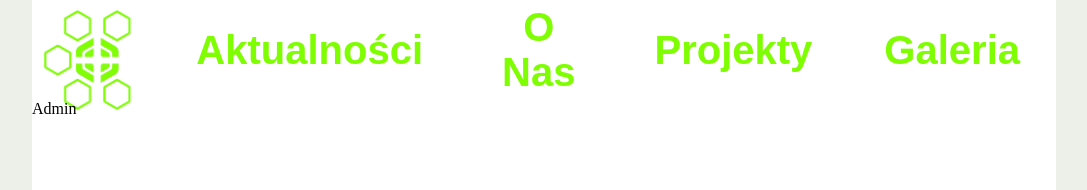
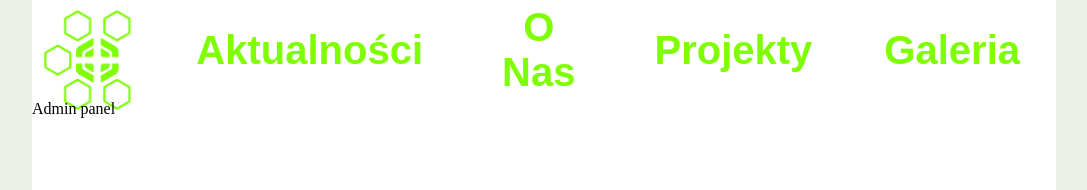
Before and after one commit to Danioq/KompozytywniCMS, a React (Create React App) app in the folder frontend/: page /admin in a window 1280 px wide. Both pictures are taken after typing "Sample", "Sample123" into the empty fields and a click on the input "Login". Shown: the top 190 px of the page, without its empty margins (96-1183 px from the left). Built offline with nearby package versions, Linux system fonts and the light colour scheme.

Commit message:
Added few new elements without implementation

```diff
--- /dev/null
+++ b/frontend/src/components/About/Management/index.jsx
@@ -0,0 +1,6 @@
+import React from 'react';
+
+
+export default function Management(props){
+    return <div></div>
+}
--- a/frontend/src/components/About/index.jsx
+++ b/frontend/src/components/About/index.jsx
@@ -1,5 +1,4 @@
 import React from 'react';
-import styled from 'styled-components';
 
 export default function About() {
     return <div>About</div>;
--- /dev/null
+++ b/frontend/src/components/Admin/AddNews/styledElements.js
@@ -0,0 +1,3 @@
+import styled from 'styled-components';
+
+export let AddNestContainer = styled.main``;
--- /dev/null
+++ b/frontend/src/components/Admin/AdminPanel/index.jsx
@@ -0,0 +1,5 @@
+import React from 'react';
+
+export default function AdminPanel(props) {
+    return <div>Admin panel</div>
+}
--- a/frontend/src/components/Admin/index.jsx
+++ b/frontend/src/components/Admin/index.jsx
@@ -1,11 +1,13 @@
 import React, {useState} from 'react';
 import LoginPanel from './LoginPanel'
+import AdminPanel from './AdminPanel'
 // import styled from 'styled-components';
 
 export default function Admin() {
     const [isLoged, setIsLoged] = useState(false);
     if(!isLoged) {
         return <LoginPanel login={() => setIsLoged(true)}/>;
+    } else {
+        return <AdminPanel />
     }
-    return <div>Admin</div>;
 }
--- a/frontend/src/components/Galery/index.jsx
+++ b/frontend/src/components/Galery/index.jsx
@@ -1,5 +1,4 @@
 import React from 'react';
-import styled from 'styled-components';
 
 export default function Galery() {
     return <div>Galery</div>;
--- a/frontend/src/components/Projects/index.jsx
+++ b/frontend/src/components/Projects/index.jsx
@@ -1,5 +1,4 @@
 import React from 'react';
-import styled from 'styled-components';
 
 export default function Projects() {
     return <div>Projects</div>;
```
Also changed, not shown: frontend/src/components/Admin/AddNews/index.jsx (added, +8 -0 lines).
